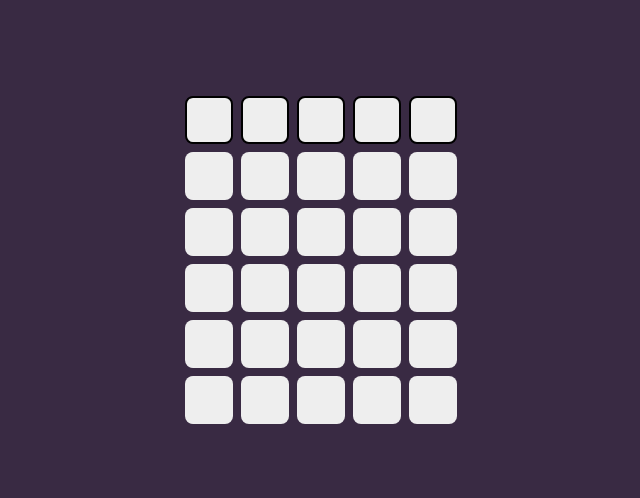
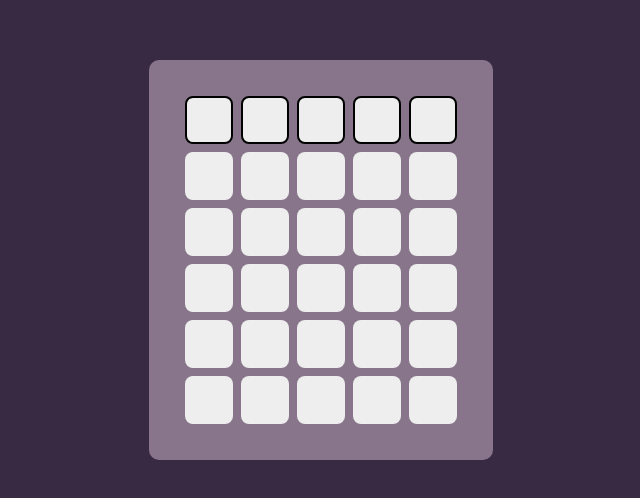
Before and after one commit to pedrogneri/9eb, a React (Create React App) app: page / in a window 1280 px wide. Shown: the part 140-638 px from the top of the page, without its empty margins (319-959 px from the left). Built offline with nearby package versions, Linux system fonts and the light colour scheme.

Commit message:
feat: adiciona style do board

```diff
--- a/src/views/home/home.style.ts
+++ b/src/views/home/home.style.ts
@@ -12,4 +12,7 @@ export const Board = styled.div`
   justify-content: center;
   align-items: center;
   flex-direction: column;
+  padding: 32px;
+  background-color: #88748b;
+  border-radius: 10px;
 `;
```
